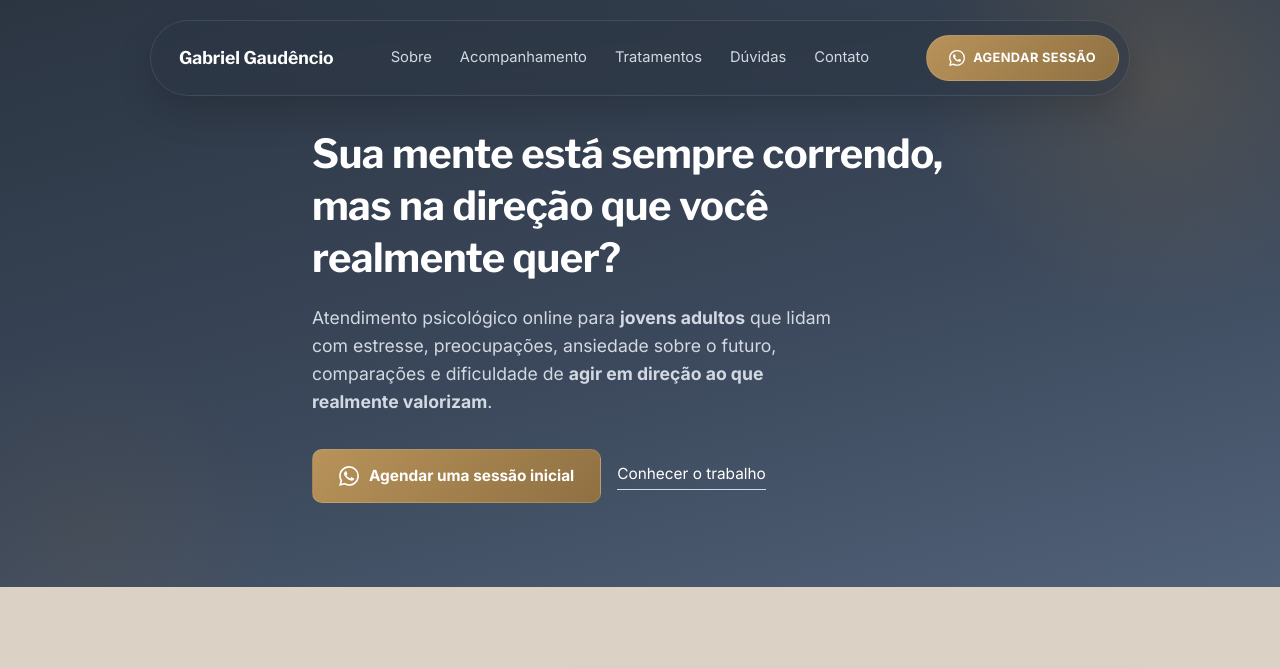
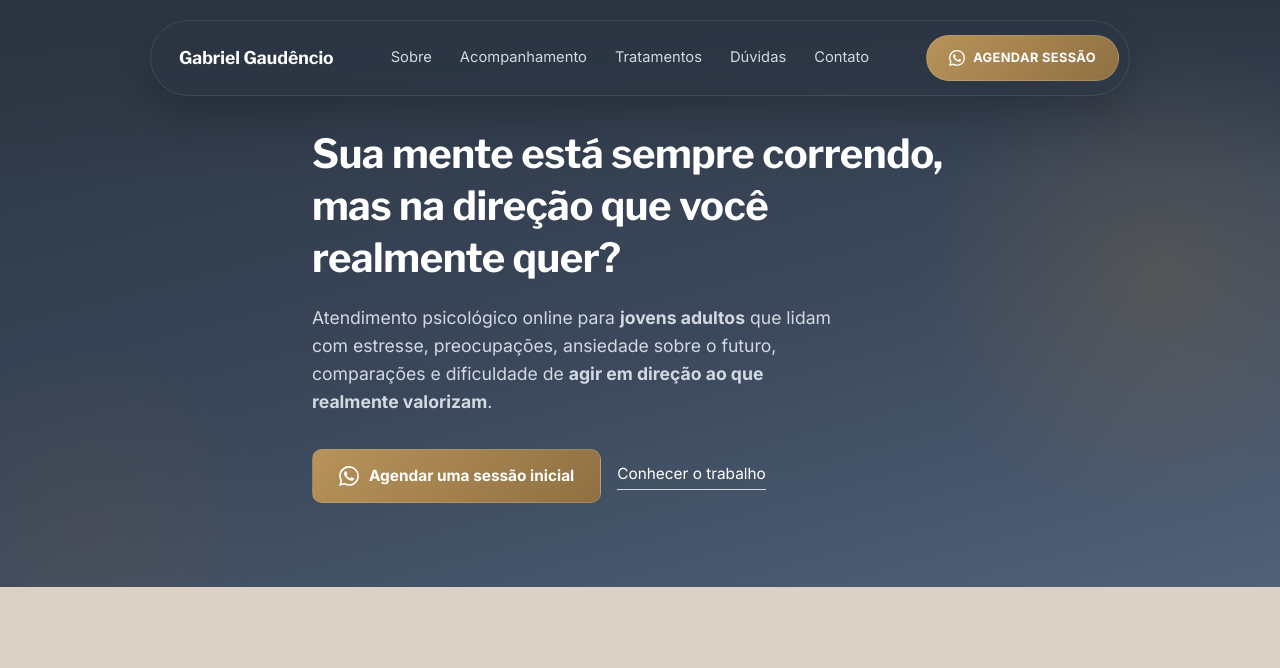
Before and after one commit to gabrielmgaud/site-gabriel, a plain HTML site: page index.html in a window 1280 px wide. Shown: the top 668 px of the page. Drawn offline with nearby package versions, Linux system fonts and the light colour scheme.

Commit message:
BG 4 Update index.html

```diff
--- a/index.html
+++ b/index.html
@@ -124,7 +124,9 @@ html {
     padding: 128px 0 84px;
     position: relative;
     overflow: hidden;
-    background: linear-gradient(165deg, var(--blue-dark), var(--blue-deep) 55%, var(--blue));
+    background:
+  linear-gradient(to bottom, var(--blue-dark) 0, rgba(43,53,66,0) 180px),
+  linear-gradient(165deg, var(--blue-dark), var(--blue-deep) 55%, var(--blue));
     --ink: var(--dark-ink);
     --ink-soft: var(--dark-ink-soft);
     --line: var(--dark-line);
@@ -140,7 +142,7 @@ html {
   }
   .hero::before{
     width: 480px; height: 480px;
-    top: -160px; right: -120px;
+    top: 40px; right: -120px;
     background: radial-gradient(circle, var(--steel-deep), transparent 70%);
     opacity: 0.26;
     animation: floatA 14s ease-in-out infinite;
```
